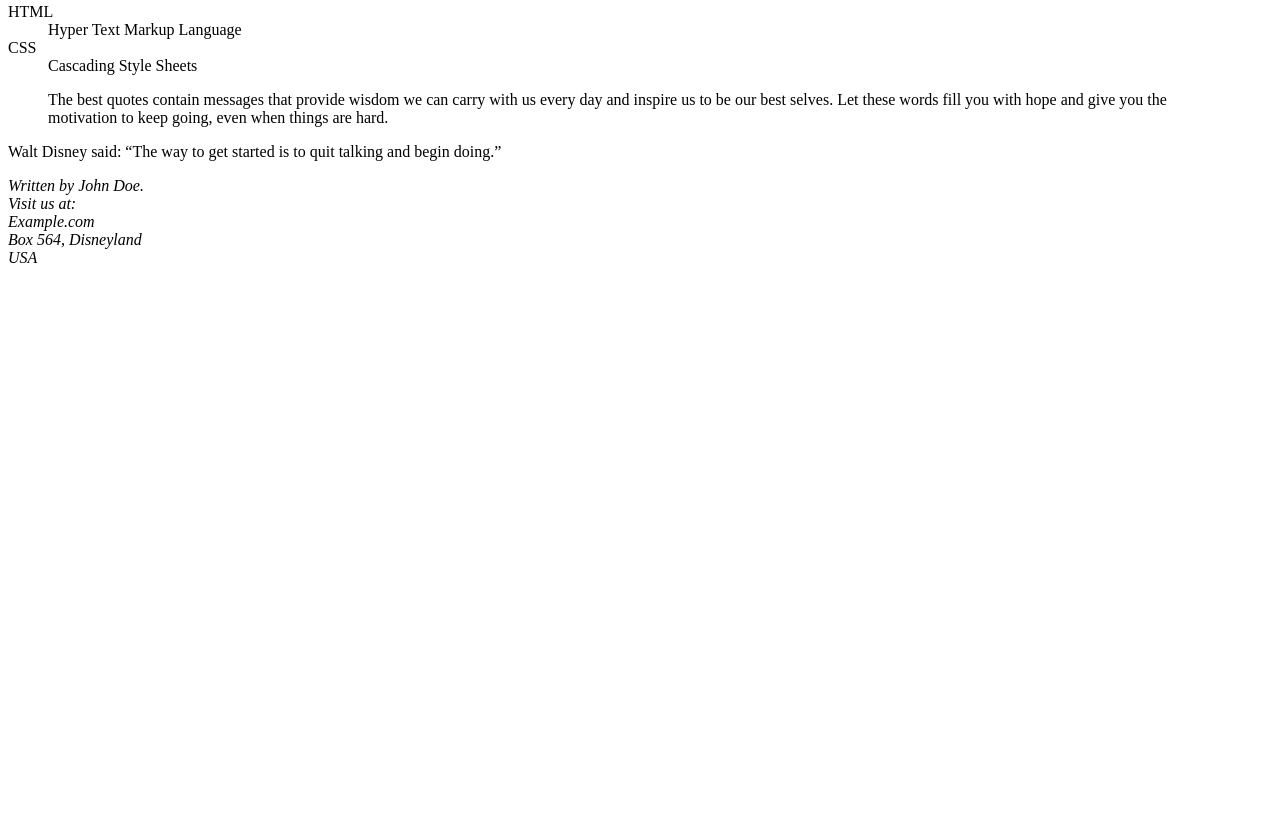
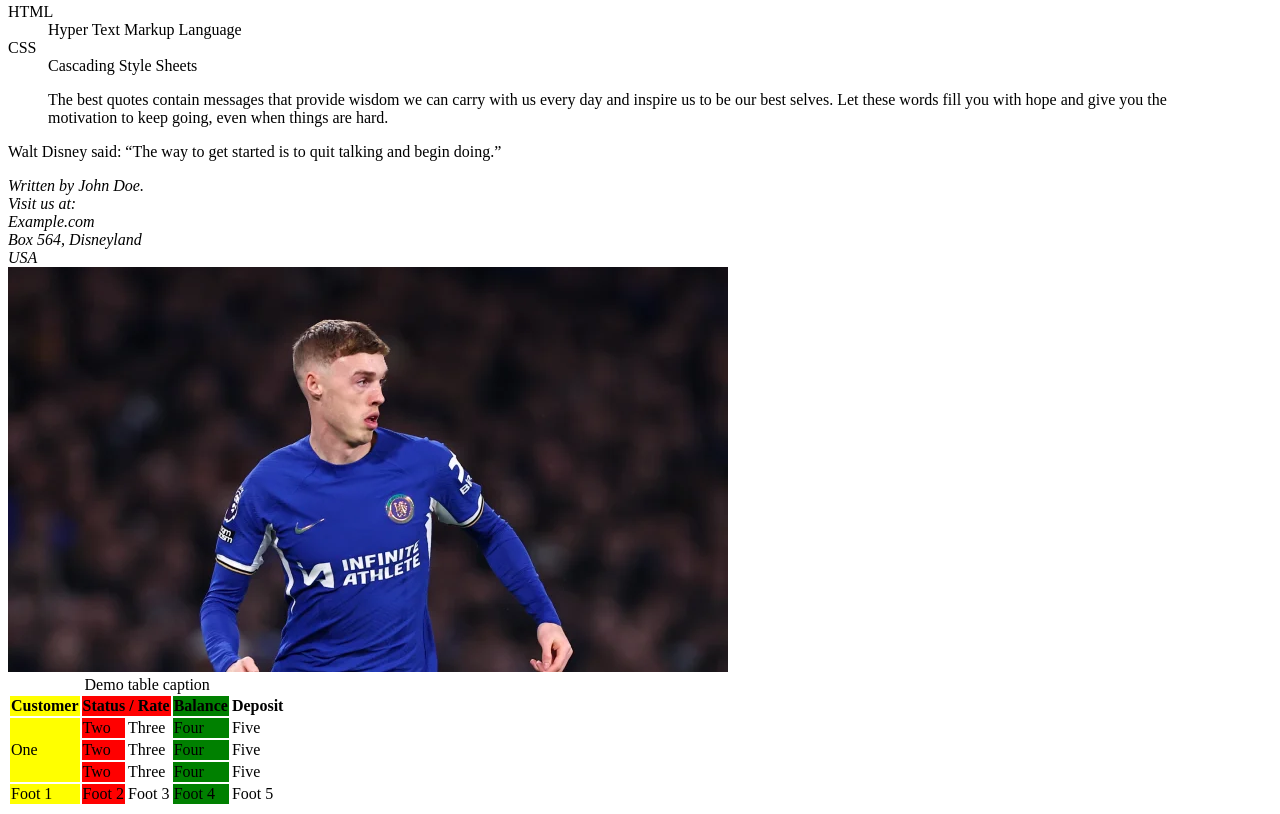
Before and after one commit to bablut/fe01, a plain HTML site: page index.html in a window 1280 px wide. Shown: the part 492-1306 px from the top of the page. Before the commit the page ends 800 px from the top, so only its background shows below. Drawn offline with Linux system fonts and the light colour scheme.

Commit message:
table and path

```diff
--- a/index.html
+++ b/index.html
@@ -32,7 +32,8 @@
 		<cite>Hello</cite><br />
 		<st>helo</st> <del>world</del> <br />
 		<del>2,000 Ks</del> <ins>1800 Ks</ins> <br />
-        <p>Lorem ipsum dolor sit amet consectetur adipisicing elit. Voluptate doloremque, nihil quas ab suscipit maiores at quis in voluptates commodi cumque tempore, mollitia hic earum vero aliquid error nesciunt beatae.</p>
+	<p>Lorem ipsum dolor sit amet consectetur adipisicing elit. Voluptate doloremque, nihil quas ab suscipit maiores at
+		quis in voluptates commodi cumque tempore, mollitia hic earum vero aliquid error nesciunt beatae.</p>
 	<h1>Title 1</h1>
 	<h6>Title <span style="color: red;">6</span></h6>
 	</p>
@@ -56,7 +57,8 @@
 	</dl>
 
 	<blockquote cite="https://blog.hubspot.com/sales/famous-quotes">
-        The best quotes contain messages that provide wisdom we can carry with us every day and inspire us to be our best selves. Let these words fill you with hope and give you the motivation to keep going, even when things are hard.
+		The best quotes contain messages that provide wisdom we can carry with us every day and inspire us to be our best
+		selves. Let these words fill you with hope and give you the motivation to keep going, even when things are hard.
 	</blockquote>
 	<p>Walt Disney said: <q>The way to get started is to quit talking and begin doing.</q></p>
 	<address>
@@ -66,6 +68,57 @@
 		Box 564, Disneyland<br>
 		USA
 	</address>
+
+	<img src="./assets/img/img1.webp" alt="">
+
+	<table>
+		<caption>Demo table caption</caption>
+		<colgroup>
+			<col style="background-color: yellow;" />
+			<col style="background-color: red;" />
+			<col />
+			<col style="background-color: green;" />
+		</colgroup>
+		<thead>
+			<tr>
+				<th>Customer</th>
+				<th colspan="2">Status / Rate</th>
+				<!-- <th>Rate</th> -->
+				<th>Balance</th>
+				<th>Deposit</th>
+			</tr>
+		</thead>
+
+		<tr>
+			<td rowspan="3">One</td>
+			<td>Two</td>
+			<td>Three</td>
+			<td>Four</td>
+			<td>Five</td>
+		</tr>
+		<tr>
+			<td>Two</td>
+			<td>Three</td>
+			<td>Four</td>
+			<td>Five</td>
+		</tr>
+		<tr>
+			<td>Two</td>
+			<td>Three</td>
+			<td>Four</td>
+			<td>Five</td>
+		</tr>
+
+		<tfoot>
+			<tr>
+				<td>Foot 1</td>
+				<td>Foot 2</td>
+				<td>Foot 3</td>
+				<td>Foot 4</td>
+				<td>Foot 5</td>
+			</tr>
+		</tfoot>
+	</table>
 </body>
 
 </html>
```
Also changed, not shown: about.html (added, +11 -0 lines), contact/contact-us.html (added, +15 -0 lines), assets/img/img1.webp (added), contact/contact-hr.html (added). Lines whose indentation alone changed are shown as unchanged.
